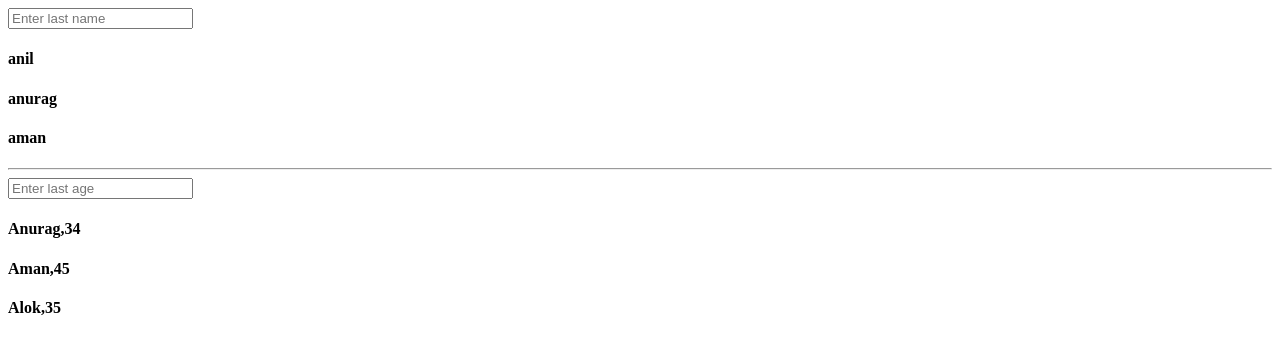
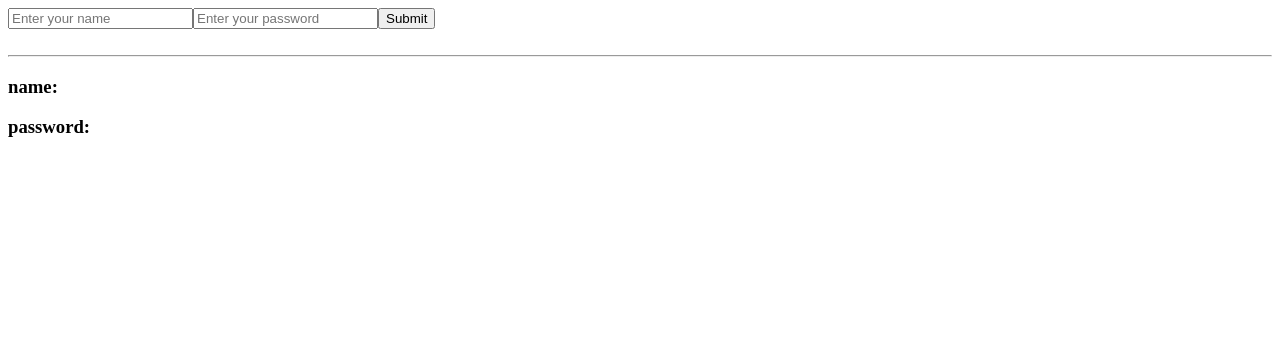
Before and after one commit to 07anuragsingh/React-Practice, a React (Vite) app: page / in a window 1280 px wide. Shown: the top 354 px of the page. Built offline with nearby package versions, Linux system fonts and the light colour scheme.

Commit message:
37useActionState

```diff
--- /dev/null
+++ b/src/37useActionState.jsx
@@ -0,0 +1,43 @@
+import { useActionState } from "react"
+
+export default function UseAction() {
+    const handleSubmit = async (prevdata, formdata) => {
+        let name = formdata.get('name');
+        let password = formdata.get('password');
+        await new Promise((resolve) => {
+            setTimeout(resolve, 2000)
+        })
+        // console.log("handlesubmit is called",name,password);
+        if (name && password) {
+            return { message: 'Data Submitted', name, password }
+        }
+        else {
+            return { error: 'Data not Submitted', name, password }
+        }
+    }
+    const [state, action, pending] = useActionState(handleSubmit, undefined)
+
+    return (
+        <>
+            <form action={action}>
+                <input type="text" placeholder="Enter your name" name="name"></input>
+                <input type="password" placeholder="Enter your password" name="password"></input>
+                <button disabled={pending}>Submit</button>
+            </form>
+            <br>
+            </br>
+            {
+                state?.error && <span style={{ color: 'red' }}>{state?.error}</span>
+            }
+            {
+                state?.message && <span style={{ color: 'green' }}>{state?.message}</span>
+            }
+            <hr></hr>
+            <h3>name:{state?.name}</h3>
+            <h3>password:{state?.password}</h3>
+        </>
+
+
+
+    )
+}
--- a/src/App.jsx
+++ b/src/App.jsx
@@ -34,6 +34,7 @@ import AddUser from './34StateLiftUpAddUser'
 import DispayUser from './34StateLiftUpDisplayUser'
 import UpdateObject from './35UpdateObject'
 import UpdateArray from './36UpdateArray'
+import UseAction from './37useActionState'
 
 
 
@@ -130,7 +131,8 @@ function App() {
       {/* <AddUser Setuser={Setuser} handleClick={handleClick} />
       <DispayUser name={name} /> */}
       {/* <UpdateObject/> */}
-      <UpdateArray/>
+      {/* <UpdateArray/> */}
+      <UseAction/>
 
     </>
   )
```
